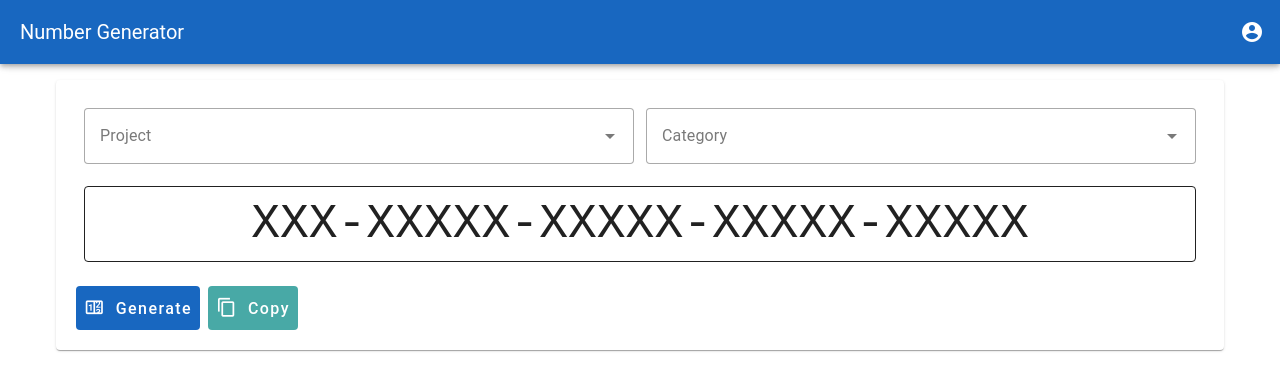
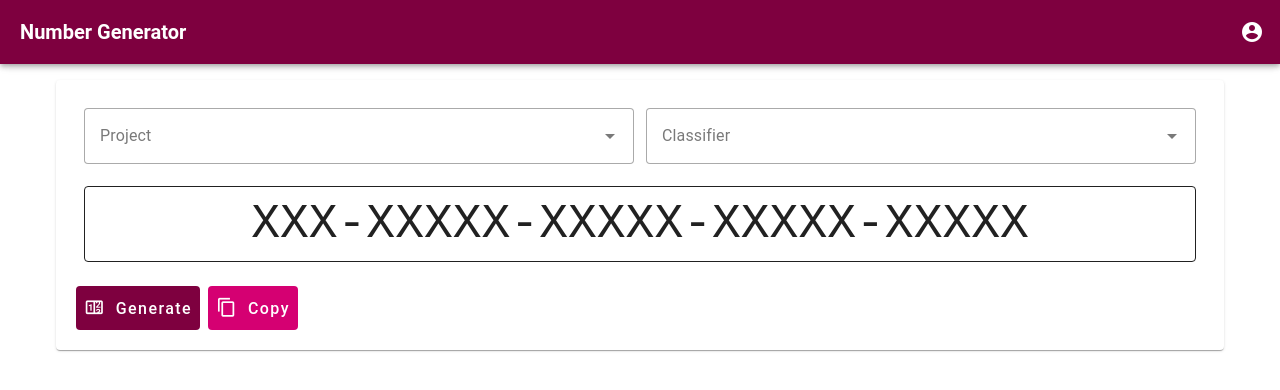
Before and after one commit to ikkowy/numgen, a Vue app in the folder ui/: page / in a window 1280 px wide. Shown: the top 390 px of the page. Built offline with nearby package versions, Linux system fonts and the light colour scheme.

Commit message:
Use a custom theme

```diff
--- a/ui/src/components/NumberGenerator.vue
+++ b/ui/src/components/NumberGenerator.vue
@@ -3,7 +3,7 @@
     <v-card-text>
       <div class="d-flex ga-3">
         <v-select label="Project" variant="outlined" />
-        <v-select label="Category" variant="outlined" />
+        <v-select label="Classifier" variant="outlined" />
       </div>
       <v-card class="pa-3 text-h3 text-mono text-center" variant="outlined">
         XXX-XXXXX-XXXXX-XXXXX-XXXXX
@@ -30,6 +30,7 @@
         Copy
       </v-btn>
       <v-snackbar
+        color="primary"
         min-width="0"
         timeout="1500"
         v-model="showCopyMessage"
--- a/ui/src/layouts/MainLayout.vue
+++ b/ui/src/layouts/MainLayout.vue
@@ -1,7 +1,7 @@
 <template>
   <v-app>
     <v-app-bar color="primary">
-      <v-app-bar-title style="user-select: none">
+      <v-app-bar-title class="font-weight-bold" style="user-select: none">
         Number Generator
       </v-app-bar-title>
       <template #append>
--- a/ui/src/main.ts
+++ b/ui/src/main.ts
@@ -2,7 +2,7 @@ import { createApp } from 'vue';
 
 import App from './App.vue'
 
-import { createVuetify } from 'vuetify';
+import { createVuetify, type ThemeDefinition } from 'vuetify';
 
 import 'vuetify/styles';
 
@@ -18,10 +18,19 @@ const router = createRouter({
   routes
 });
 
+const customTheme: ThemeDefinition = {
+  dark: false,
+  colors: {
+    primary: '#7e003f',
+    secondary: '#d50072'
+  }
+};
+
 const vuetify = createVuetify({
   theme: {
-    defaultTheme: 'light',
-  },
+    defaultTheme: 'customTheme',
+    themes: { customTheme }
+  }
 });
 
 app.use(router);
```
